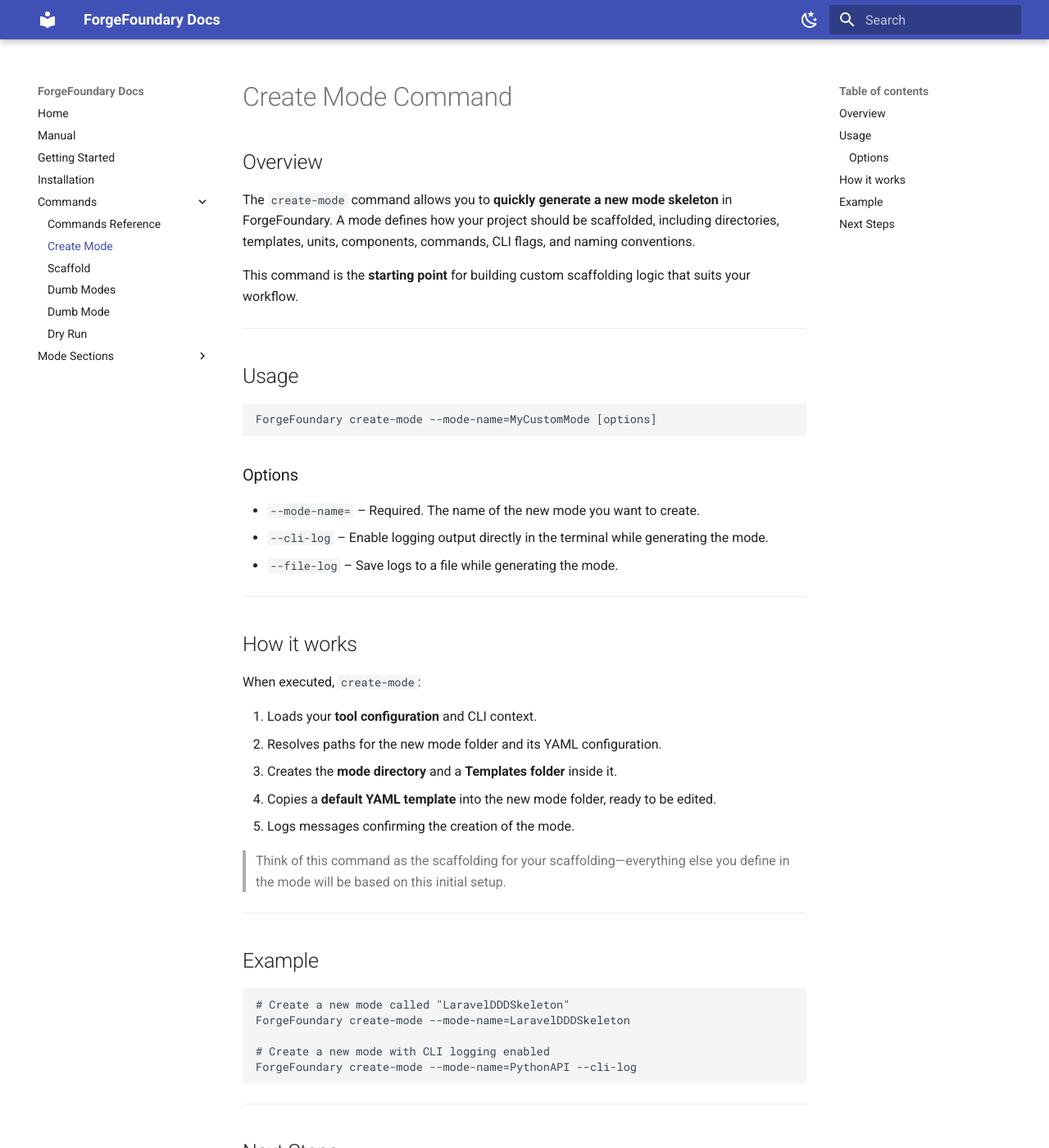
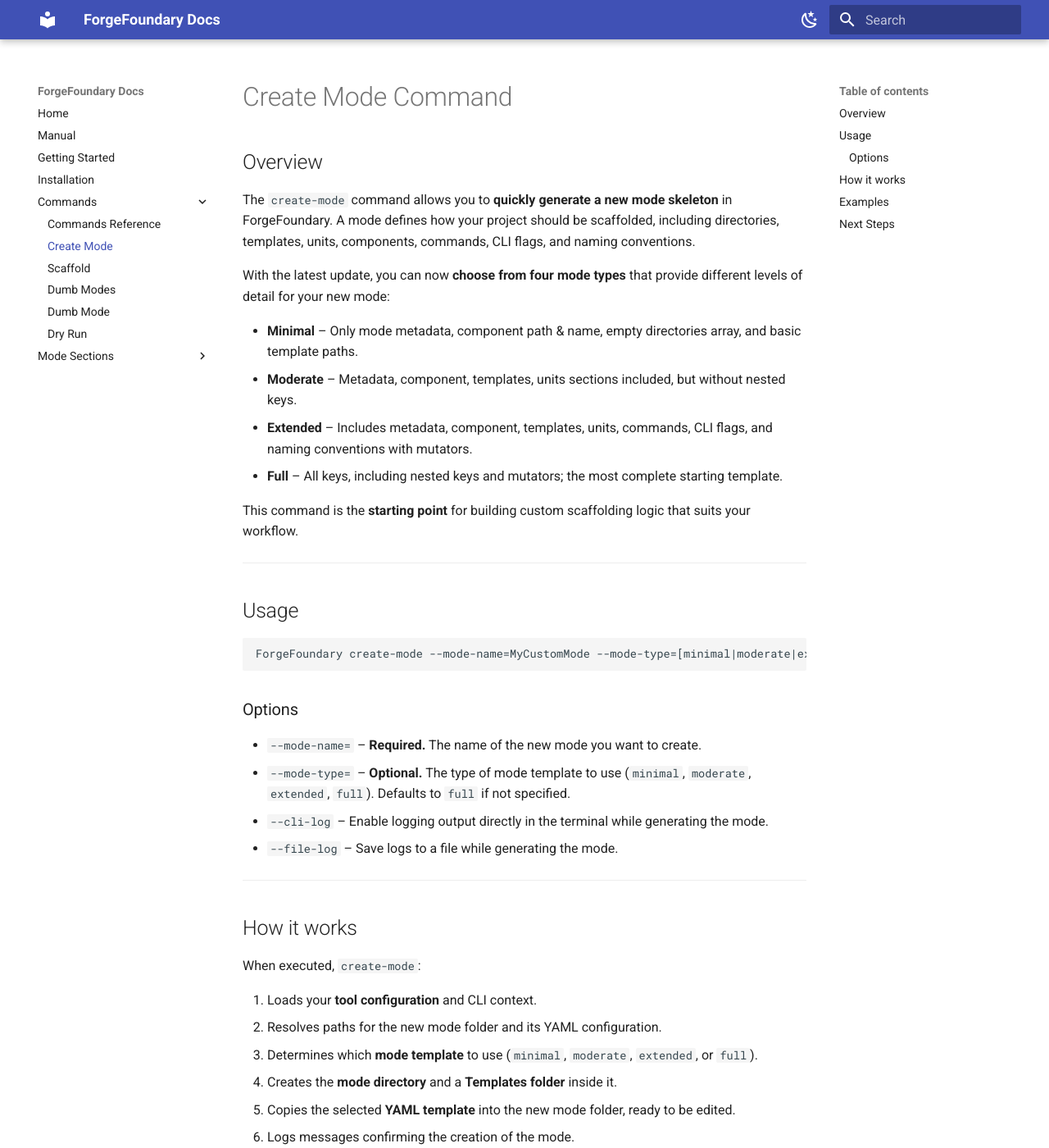
Before and after one commit to omarSemgey/ForgeFoundary, an MkDocs documentation site: the page built from Docs/Commands/Create_Mode.md, in a window 1280 px wide and 1400 px high. Shown: the whole window at 82% size. Built offline with MkDocs 1.6.1 and Material for MkDocs 9.7.7, drawn with Linux system fonts in a browser that asks for light colours; some of the changed text lies outside the part shown.

Commit message:
Updating Creating Mode Command

````diff
--- a/Docs/Commands/Create_Mode.md
+++ b/Docs/Commands/Create_Mode.md
@@ -3,6 +3,13 @@
 ## Overview
 
 The `create-mode` command allows you to **quickly generate a new mode skeleton** in ForgeFoundary. A mode defines how your project should be scaffolded, including directories, templates, units, components, commands, CLI flags, and naming conventions.
+
+With the latest update, you can now **choose from four mode types** that provide different levels of detail for your new mode:
+
+* **Minimal** – Only mode metadata, component path & name, empty directories array, and basic template paths.
+* **Moderate** – Metadata, component, templates, units sections included, but without nested keys.
+* **Extended** – Includes metadata, component, templates, units, commands, CLI flags, and naming conventions with mutators.
+* **Full** – All keys, including nested keys and mutators; the most complete starting template.
 
 This command is the **starting point** for building custom scaffolding logic that suits your workflow.
 
@@ -11,12 +18,13 @@ This command is the **starting point** for building custom scaffolding logic tha
 ## Usage
 
 ```bash
-ForgeFoundary create-mode --mode-name=MyCustomMode [options]
+ForgeFoundary create-mode --mode-name=MyCustomMode --mode-type=[minimal|moderate|extended|full] [options]
 ```
 
 ### Options
 
-* `--mode-name=` – Required. The name of the new mode you want to create.
+* `--mode-name=` – **Required.** The name of the new mode you want to create.
+* `--mode-type=` – **Optional.** The type of mode template to use (`minimal`, `moderate`, `extended`, `full`). Defaults to `full` if not specified.
 * `--cli-log` – Enable logging output directly in the terminal while generating the mode.
 * `--file-log` – Save logs to a file while generating the mode.
 
@@ -28,22 +36,26 @@ When executed, `create-mode`:
 
 1. Loads your **tool configuration** and CLI context.
 2. Resolves paths for the new mode folder and its YAML configuration.
-3. Creates the **mode directory** and a **Templates folder** inside it.
-4. Copies a **default YAML template** into the new mode folder, ready to be edited.
-5. Logs messages confirming the creation of the mode.
+3. Determines which **mode template** to use (`minimal`, `moderate`, `extended`, or `full`).
+4. Creates the **mode directory** and a **Templates folder** inside it.
+5. Copies the selected **YAML template** into the new mode folder, ready to be edited.
+6. Logs messages confirming the creation of the mode.
 
 > Think of this command as the scaffolding for your scaffolding—everything else you define in the mode will be based on this initial setup.
 
 ---
 
-## Example
+## Examples
 
 ```bash
-# Create a new mode called "LaravelDDDSkeleton"
-ForgeFoundary create-mode --mode-name=LaravelDDDSkeleton
+# Create a new minimal mode
+ForgeFoundary create-mode --mode-name=SimpleMode --mode-type=minimal
 
-# Create a new mode with CLI logging enabled
-ForgeFoundary create-mode --mode-name=PythonAPI --cli-log
+# Create a full-featured mode with CLI logging enabled
+ForgeFoundary create-mode --mode-name=AdvancedMode --mode-type=full --cli-log
+
+# Create a moderate mode
+ForgeFoundary create-mode --mode-name=ModerateMode
 ```
 
 ---
@@ -55,15 +67,15 @@ After creating a mode:
 1. Navigate to your new mode folder:
 
 ```bash
-   cd Modes/MyCustomMode
+cd Modes/MyCustomMode
 ```
 
-2. Edit the YAML file to define your **directories, templates, units, components, commands, CLI flags, and naming conventions**.
+2. Edit the YAML file to define your **directories, templates, units, components, commands, CLI flags, and naming conventions** according to your workflow.
 
 3. Add or customize templates in the `Templates/` folder.
 
 4. Run the mode using:
 
 ```bash
-   ForgeFoundary scaffold --mode=MyCustomMode
+ForgeFoundary scaffold --mode=MyCustomMode
 ```
````
Also changed, not shown: App/Src/Core/ModeTypes/extended.yaml (added, +103 -0 lines), App/Src/Core/ModeTypes/full.yaml (renamed from App/Src/Core/Templates/full.yaml, +11 -40 lines), App/Src/Core/ModeTypes/minimal.yaml (added, +47 -0 lines), App/Src/Core/ModeTypes/moderate.yaml (added, +85 -0 lines), App/Src/Modes/laravel-ddd/laravel-ddd.yaml (+14 -12 lines), App/Src/Core/Templates/minimum.yaml (deleted), App/Src/Core/Templates/moderate.yaml (deleted), 1 other file.
